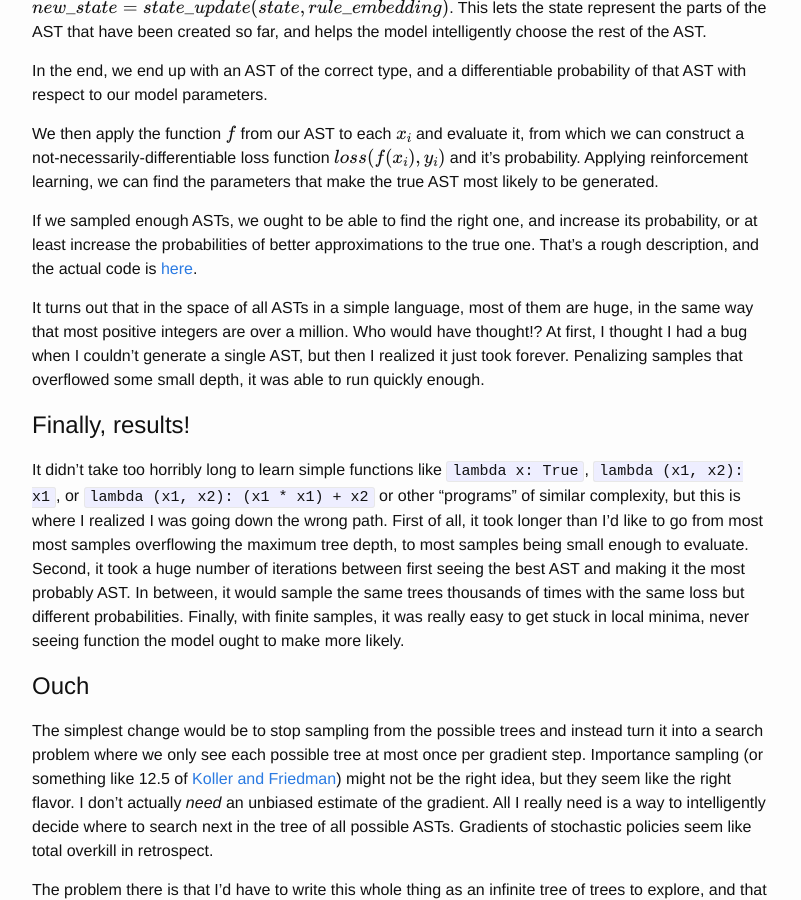
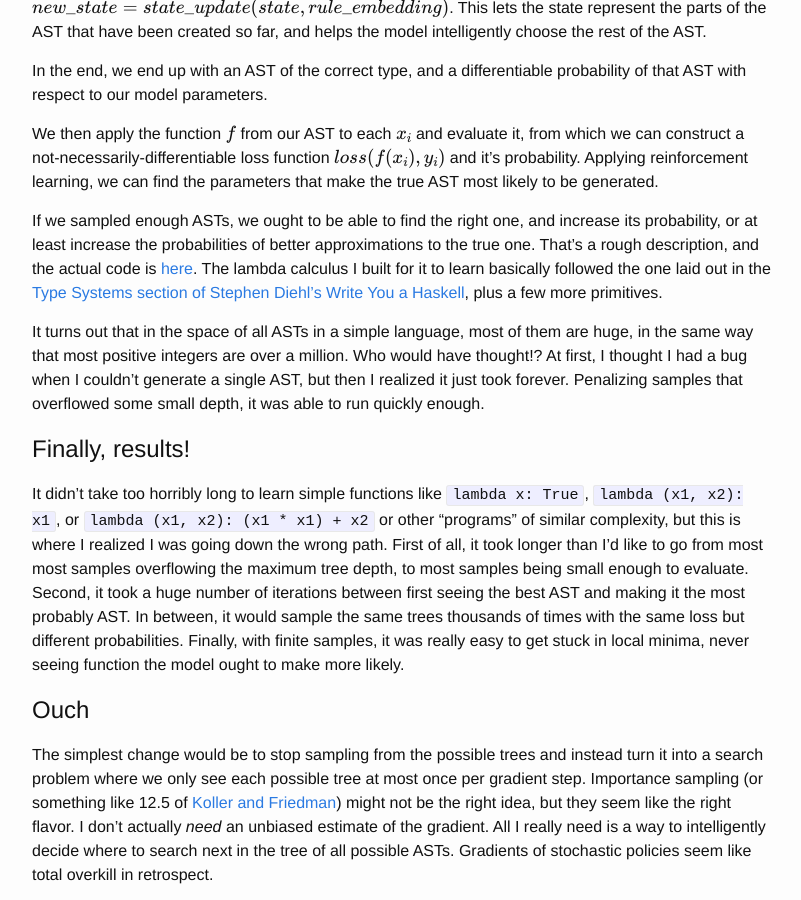
Before and after one commit to imh/imh.github.io, a Jekyll site: the page built from _posts/2016-11-22-teaching-programs-to-program-is-hard.md, in a window 1280 px wide and 900 px high, scrolled down 1821 px. Shown: the whole window, without its empty margins (238-1039 px from the left). Built offline with Jekyll 4.4.1, drawn with Linux system fonts in a browser that asks for light colours; formulas are drawn with MathJax 3.

Commit message:
Language reference

```diff
--- a/_posts/2016-11-22-teaching-programs-to-program-is-hard.md
+++ b/_posts/2016-11-22-teaching-programs-to-program-is-hard.md
@@ -83,6 +83,7 @@ Applying reinforcement learning, we can find the parameters that make the true A
 
 If we sampled enough ASTs, we ought to be able to find the right one, and increase its probability, or at least increase the probabilities of better approximations to the true one.
 That's a rough description, and the actual code is [here](https://github.com/imh/func_learn/tree/master/src/mono).
+The lambda calculus I built for it to learn basically followed the one laid out in the [Type Systems section of Stephen Diehl's Write You a Haskell](http://dev.stephendiehl.com/fun/004_type_systems.html#simply-typed-lambda-calculus), plus a few more primitives.
 
 It turns out that in the space of all ASTs in a simple language, most of them are huge, in the same way that most positive integers are over a million.
 Who would have thought!?
```
